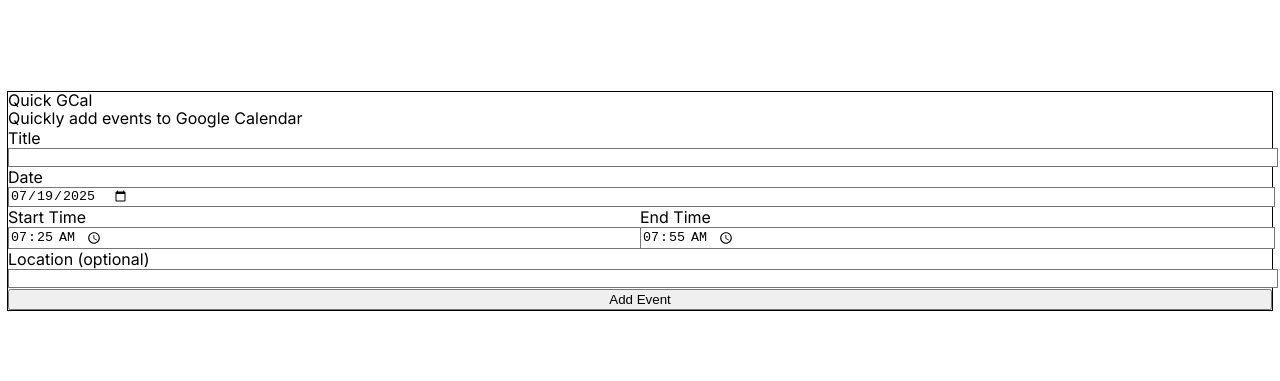
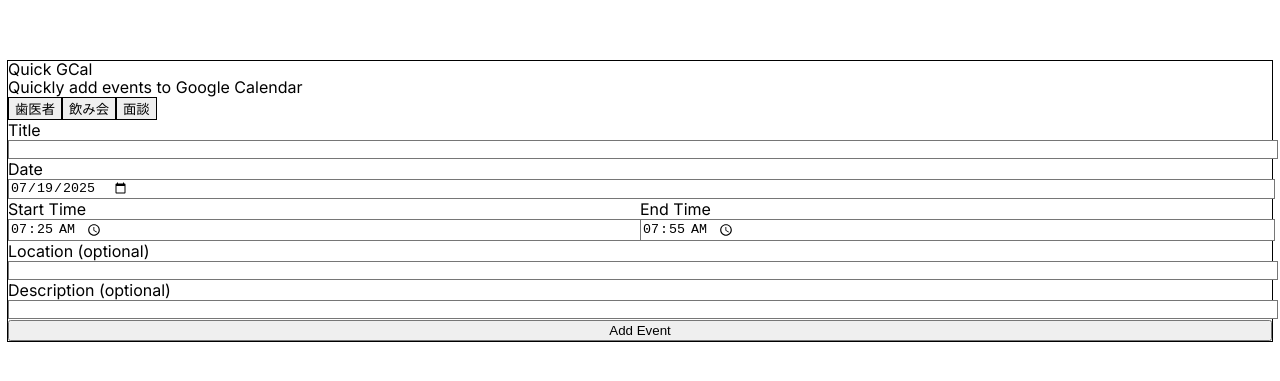
Before and after one commit to nyom3/quick-gcal, a Next.js app: page / in a window 1280 px wide. Shown: the part 207-588 px from the top of the page. Built offline with nearby package versions, Linux system fonts and the light colour scheme.

Commit message:
feat: add event templates

```diff
--- a/src/api/calendar.ts
+++ b/src/api/calendar.ts
@@ -7,6 +7,7 @@
   start: string;   // イベントの開始日時。ISO 8601形式 (例: YYYY-MM-DDTHH:MM:SS+HH:MM)。タイムゾーン情報を含むことが重要です。
   end: string;     // イベントの終了日時。ISO 8601形式。
   location?: string; // イベントの場所。オプション。
+  description?: string; // イベントの説明。オプション。
 }
 
 // Googleカレンダーにイベントを作成するための非同期関数。
@@ -29,6 +30,7 @@
     start: params.start,
     end: params.end,
     location: params.location,
+    description: params.description,
   });
 
   // Make Webhookからの生のレスポンスデータをコンソールに出力します。
--- a/src/components/QuickAddForm.tsx
+++ b/src/components/QuickAddForm.tsx
@@ -9,6 +9,13 @@
 import { createCalendarEvent } from "@/api/calendar"; // Googleカレンダーイベント作成APIを呼び出すためのラッパー関数をインポート。
 import { toast } from "sonner"; // トースト通知を表示するためのライブラリをインポート。
 import { formatDate, formatTime } from "@/lib/utils"; // 日付と時刻のフォーマットユーティリティ関数をインポート。
+
+// 事前に用意されたイベントテンプレートの定義
+const templates = [
+  { name: "歯医者", title: "歯医者", duration: 30, description: "定期検診" },
+  { name: "飲み会", title: "飲み会", duration: 120, description: "〇〇と居酒屋" },
+  { name: "面談", title: "1on1面談", duration: 45, description: "業務報告と相談" },
+] as const;
 
 // Make WebhookからのAPIレスポンスの型定義。
 // これにより、レスポンスデータの構造が明確になり、型安全性が向上します。
@@ -41,6 +48,8 @@
   const [endTime, setEndTime] = useState(formatTime(defaultEndTime));
   // イベントの場所（オプション）。
   const [location, setLocation] = useState("");
+  // イベントの説明（オプション）。
+  const [description, setDescription] = useState("");
 
   // フォーム送信時のハンドラー関数。
   // useCallbackを使用することで、コンポーネントが再レンダリングされてもこの関数が再作成されるのを防ぎ、
@@ -73,6 +82,7 @@
         start: startDateTimeWithOffset, // タイムゾーン情報を含む開始日時
         end: endDateTimeWithOffset,     // タイムゾーン情報を含む終了日時
         location,
+        description,
       });
 
       let htmlLink: string | null = null; // Googleカレンダーイベントへのリンクを格納する変数。
@@ -91,6 +101,7 @@
       setStartTime(formatTime(new Date(newNow.getTime() + 30 * 60 * 1000))); // 開始時刻を現在時刻の30分後にリセット。
       setEndTime(formatTime(new Date(newNow.getTime() + 60 * 60 * 1000)));   // 終了時刻を現在時刻の1時間後にリセット。
       setLocation(""); // 場所をクリア。
+      setDescription(""); // 説明をクリア。
 
       // htmlLinkが存在する場合、リンク付きの成功トーストを表示します。
       // Googleカレンダーがイベントを認識するまでの時間差を考慮し、2秒の遅延を設けています。
@@ -114,12 +125,32 @@
       console.error("Failed to create event:", error);
       toast.error("❌ 予定の登録に失敗しました");
     }
-  }, [title, date, startTime, endTime, location]); // useCallbackの依存配列。これらの値が変更された場合にのみhandleSubmitが再作成されます。
+  }, [title, date, startTime, endTime, location, description]); // useCallbackの依存配列。これらの値が変更された場合にのみhandleSubmitが再作成されます。
 
   // フォームのUI構造。
   // shadcn/uiのコンポーネントとTailwind CSSを使用して、モバイルフレンドリーなレイアウトを実現しています。
   return (
     <form onSubmit={handleSubmit} className="space-y-4"> {/* 各フォーム要素間にスペースを設けるためのTailwindクラス */}
+      <div className="flex flex-wrap gap-2">
+        {templates.map((t) => (
+          <Button
+            key={t.name}
+            type="button"
+            variant="outline"
+            onClick={() => {
+              const start = new Date();
+              const end = new Date(start.getTime() + t.duration * 60000);
+              setTitle(t.title);
+              setDate(formatDate(start));
+              setStartTime(formatTime(start));
+              setEndTime(formatTime(end));
+              setDescription(t.description ?? "");
+            }}
+          >
+            {t.name}
+          </Button>
+        ))}
+      </div>
       <div>
         <Label htmlFor="title">Title</Label> {/* イベントタイトルのラベル */}
         <Input id="title" type="text" value={title} onChange={(e) => setTitle(e.target.value)} required /> {/* タイトル入力フィールド */}
@@ -146,6 +177,10 @@
         <Label htmlFor="location">Location (optional)</Label> {/* 場所のラベル（オプション） */}
         <Input id="location" type="text" value={location} onChange={(e) => setLocation(e.target.value)} /> {/* 場所入力フィールド */}
       </div>
+      <div>
+        <Label htmlFor="description">Description (optional)</Label>
+        <Input id="description" type="text" value={description} onChange={(e) => setDescription(e.target.value)} />
+      </div>
       <Button type="submit" className="w-full">Add Event</Button> {/* イベント追加ボタン。w-fullで幅いっぱいに表示 */}
     </form>
   );
```
